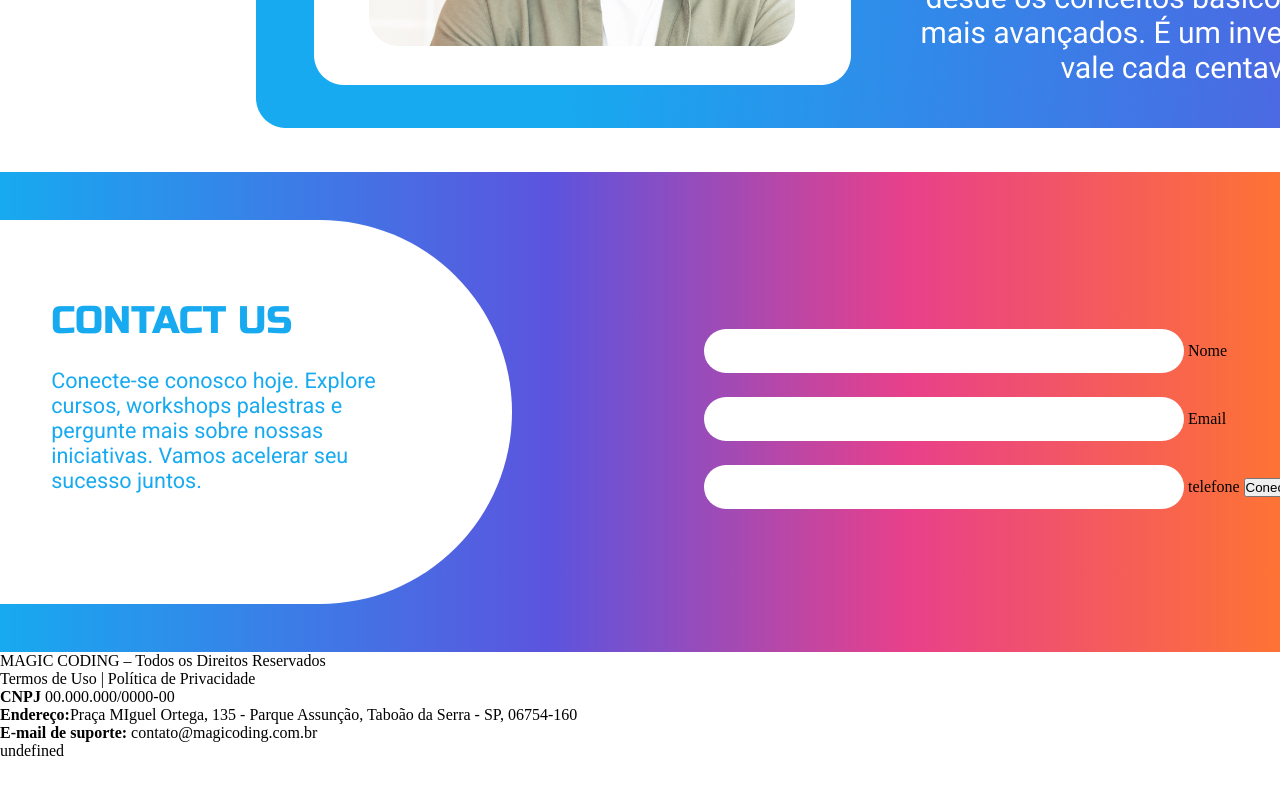
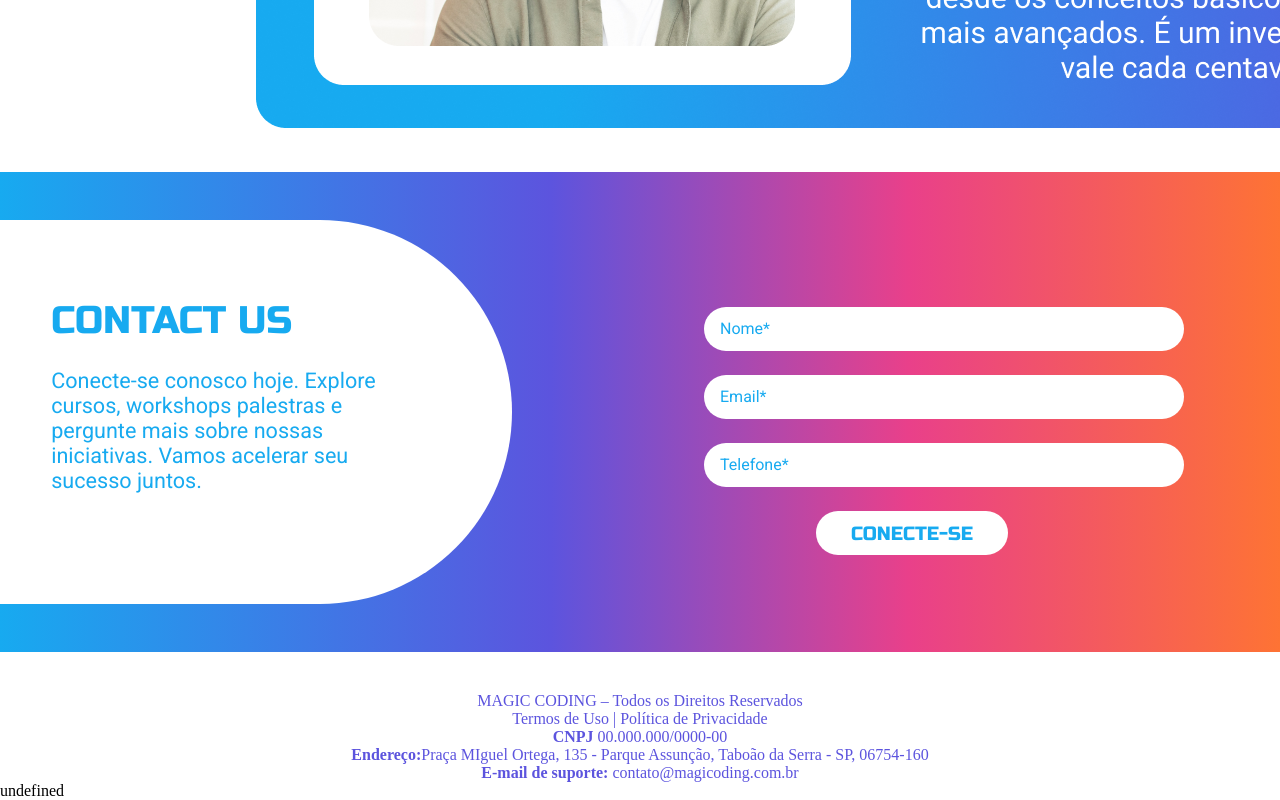
Before and after one commit to luthrsm/magicCoding, a plain HTML site: page index.html in a window 1280 px wide. Shown: the part 9080-9880 px from the top of the page. Before the commit the page ends 9840 px from the top, so only its background shows below. Drawn offline with Linux system fonts and the light colour scheme.

Commit message:
Update index.html

```diff
--- a/index.html
+++ b/index.html
@@ -328,28 +328,23 @@
             </div>
             <div class="form">
                 <form action="submit">
-                    <input type="text" name="nome" autocomplete="off" id="nome" class="input"/>
-                    <label for="nome" class="label">Nome</label>
-                    <input type="email" name="email" autocomplete="off" id="email" class="input"/>
-                    <label class="label" for="email">Email</label>
-                    <input type="tel" name="tel" id="tel" autocomplete="off" class="input"/>
-                    <label class="label" for="tel" >telefone</label>
-                    <button type="submit">Conecte-se</button>
+                    <input type="text" name="nome" autocomplete="off" id="nome" class="input" placeholder="Nome*"/>
+                    <input type="email" name="email" autocomplete="off" id="email" class="input" placeholder="Email*"/>
+                    <input type="tel" name="tel" id="tel" autocomplete="off" class="input" placeholder="Telefone*"/>
+                    <br>
+                    <button class="btn-form">Conecte-se</button>
                 </form>
             </div>
         </div>
     </main>
 
-    <footer>
+    <footer class="footer">
         <p>MAGIC CODING – Todos os Direitos Reservados</p>
         <p>Termos de Uso | Política de Privacidade</p>
         <p><b>CNPJ</b> 00.000.000/0000-00</p>
         <p><b>Endereço:</b>Praça MIguel Ortega, 135 - Parque Assunção, Taboão da Serra - SP, 06754-160</p>
         <p><b>E-mail de suporte:</b> contato@magicoding.com.br</p>
     </footer>
-
-
-
     <script src="/src/js/script.js"></script>
 </body>
 
```
